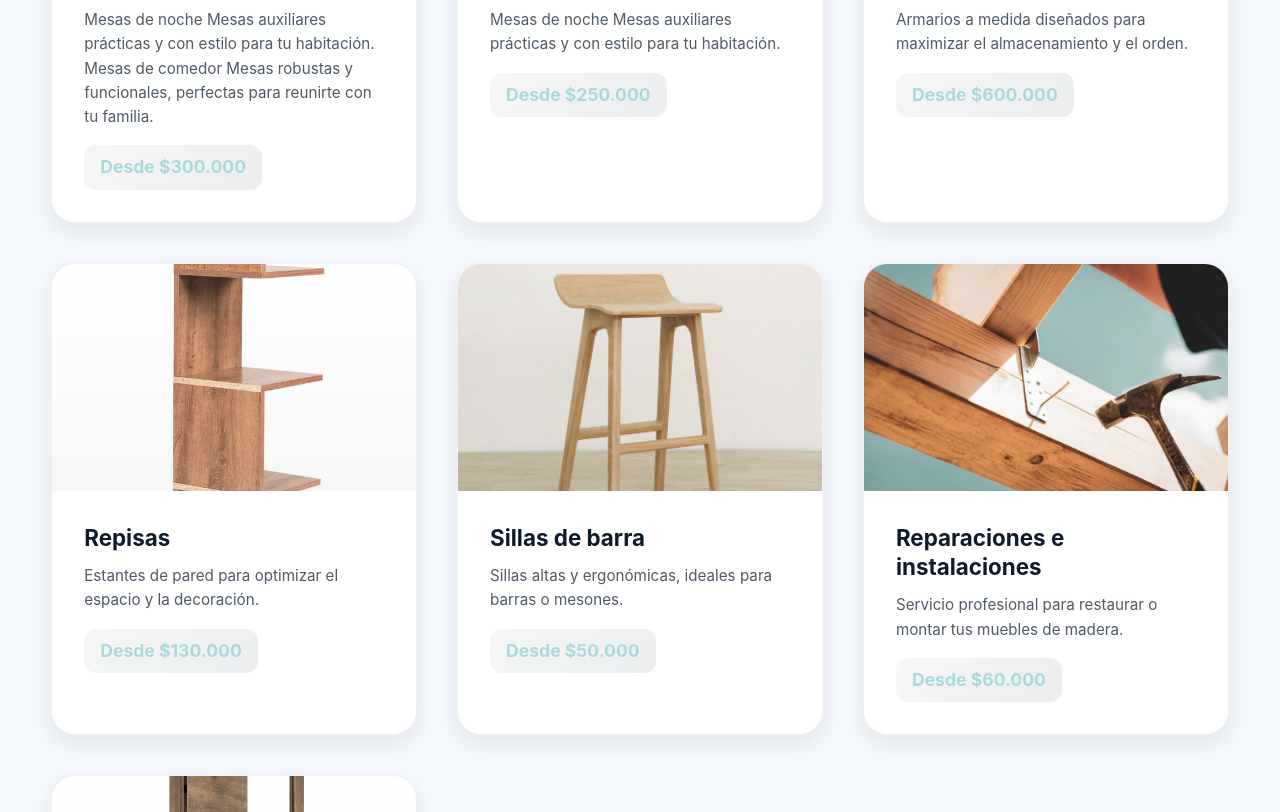
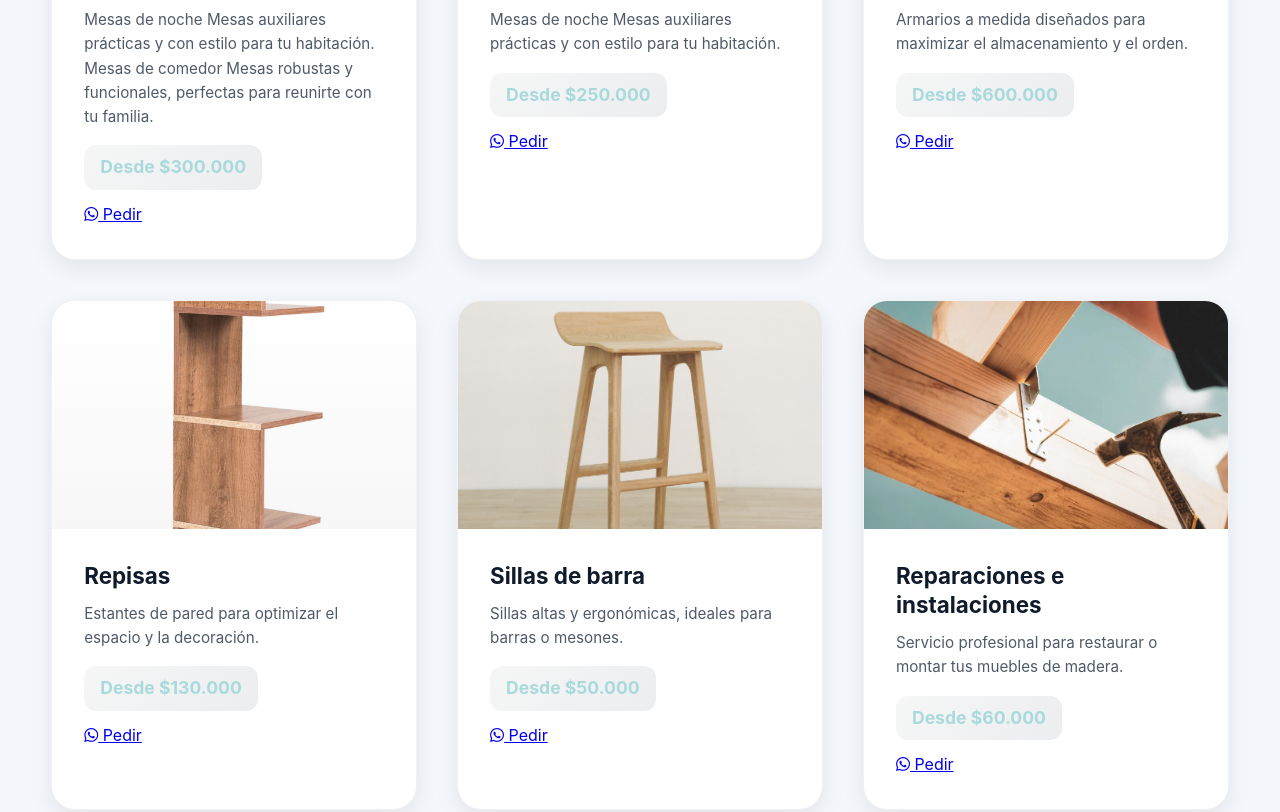
Before and after one commit to ReconvencionLaboralGuajira/carpinteria-sofi-17, a plain HTML site: page index.html in a window 1280 px wide. Shown: the part 1660-2472 px from the top of the page. Drawn offline with Linux system fonts and the light colour scheme; no server answers.

Commit message:
Publish site

```diff
--- a/index.html
+++ b/index.html
@@ -10,6 +10,13 @@
     <link rel="icon" type="image/png" href="images/d9a9783c6613edebf88b42eaf683845d7b0a514b.png">
 </head>
 <body>
+
+
+
+
+
+
+
     <!-- Header -->
     <header class="header">
         <div class="container">
@@ -91,6 +98,14 @@ Mesas robustas y funcionales, perfectas para reunirte con tu familia.</p>
 
                         <span class="price">Desde $300.000</span>
 
+
+                        <a href="https://wa.me/573243581177?text=Hola,%20quiero%20*Mesas de comedor*%20-%20$300.000"
+                           class="btn-whatsapp-product"
+                           target="_blank"
+                           rel="noopener">
+                            <i class="fab fa-whatsapp"></i> Pedir
+                        </a>
+
                     </div>
                 </div>
 
@@ -109,6 +124,14 @@ Mesas auxiliares prácticas y con estilo para tu habitación.
 
                         <span class="price">Desde $250.000</span>
 
+
+                        <a href="https://wa.me/573243581177?text=Hola,%20quiero%20*Mesas de noche*%20-%20$250.000"
+                           class="btn-whatsapp-product"
+                           target="_blank"
+                           rel="noopener">
+                            <i class="fab fa-whatsapp"></i> Pedir
+                        </a>
+
                     </div>
                 </div>
 
@@ -123,6 +146,14 @@ Mesas auxiliares prácticas y con estilo para tu habitación.
                         <p>Armarios a medida diseñados para maximizar el almacenamiento y el orden.</p>
 
                         <span class="price">Desde $600.000</span>
+
+
+                        <a href="https://wa.me/573243581177?text=Hola,%20quiero%20*Closet*%20-%20$600.000"
+                           class="btn-whatsapp-product"
+                           target="_blank"
+                           rel="noopener">
+                            <i class="fab fa-whatsapp"></i> Pedir
+                        </a>
 
                     </div>
                 </div>
@@ -139,6 +170,14 @@ Mesas auxiliares prácticas y con estilo para tu habitación.
 
                         <span class="price">Desde $130.000</span>
 
+
+                        <a href="https://wa.me/573243581177?text=Hola,%20quiero%20*Repisas*%20-%20$130.000"
+                           class="btn-whatsapp-product"
+                           target="_blank"
+                           rel="noopener">
+                            <i class="fab fa-whatsapp"></i> Pedir
+                        </a>
+
                     </div>
                 </div>
 
@@ -153,6 +192,14 @@ Mesas auxiliares prácticas y con estilo para tu habitación.
                         <p>Sillas altas y ergonómicas, ideales para barras o mesones.</p>
 
                         <span class="price">Desde $50.000</span>
+
+
+                        <a href="https://wa.me/573243581177?text=Hola,%20quiero%20*Sillas de barra*%20-%20$50.000"
+                           class="btn-whatsapp-product"
+                           target="_blank"
+                           rel="noopener">
+                            <i class="fab fa-whatsapp"></i> Pedir
+                        </a>
 
                     </div>
                 </div>
@@ -169,6 +216,14 @@ Mesas auxiliares prácticas y con estilo para tu habitación.
 
                         <span class="price">Desde $60.000</span>
 
+
+                        <a href="https://wa.me/573243581177?text=Hola,%20quiero%20*Reparaciones e instalaciones*%20-%20$60.000"
+                           class="btn-whatsapp-product"
+                           target="_blank"
+                           rel="noopener">
+                            <i class="fab fa-whatsapp"></i> Pedir
+                        </a>
+
                     </div>
                 </div>
 
@@ -183,6 +238,14 @@ Mesas auxiliares prácticas y con estilo para tu habitación.
                         <p>Puertas de interior y exterior, con un acabado resistente y estético.</p>
 
                         <span class="price">Desde $800.000</span>
+
+
+                        <a href="https://wa.me/573243581177?text=Hola,%20quiero%20*Puertas*%20-%20$800.000"
+                           class="btn-whatsapp-product"
+                           target="_blank"
+                           rel="noopener">
+                            <i class="fab fa-whatsapp"></i> Pedir
+                        </a>
 
                     </div>
                 </div>
@@ -376,7 +439,7 @@ Mesas auxiliares prácticas y con estilo para tu habitación.
 
     <!-- WhatsApp Button -->
 
-    <a href="https://wa.me/3243581177?text=Hola,%20necesito%20un%20presupuesto%20para%20un%20trabajo"
+    <a href="https://wa.me/573243581177?text=Hola,%20necesito%20un%20presupuesto%20para%20un%20trabajo"
        class="whatsapp-float"
        target="_blank"
        rel="noopener"
```
